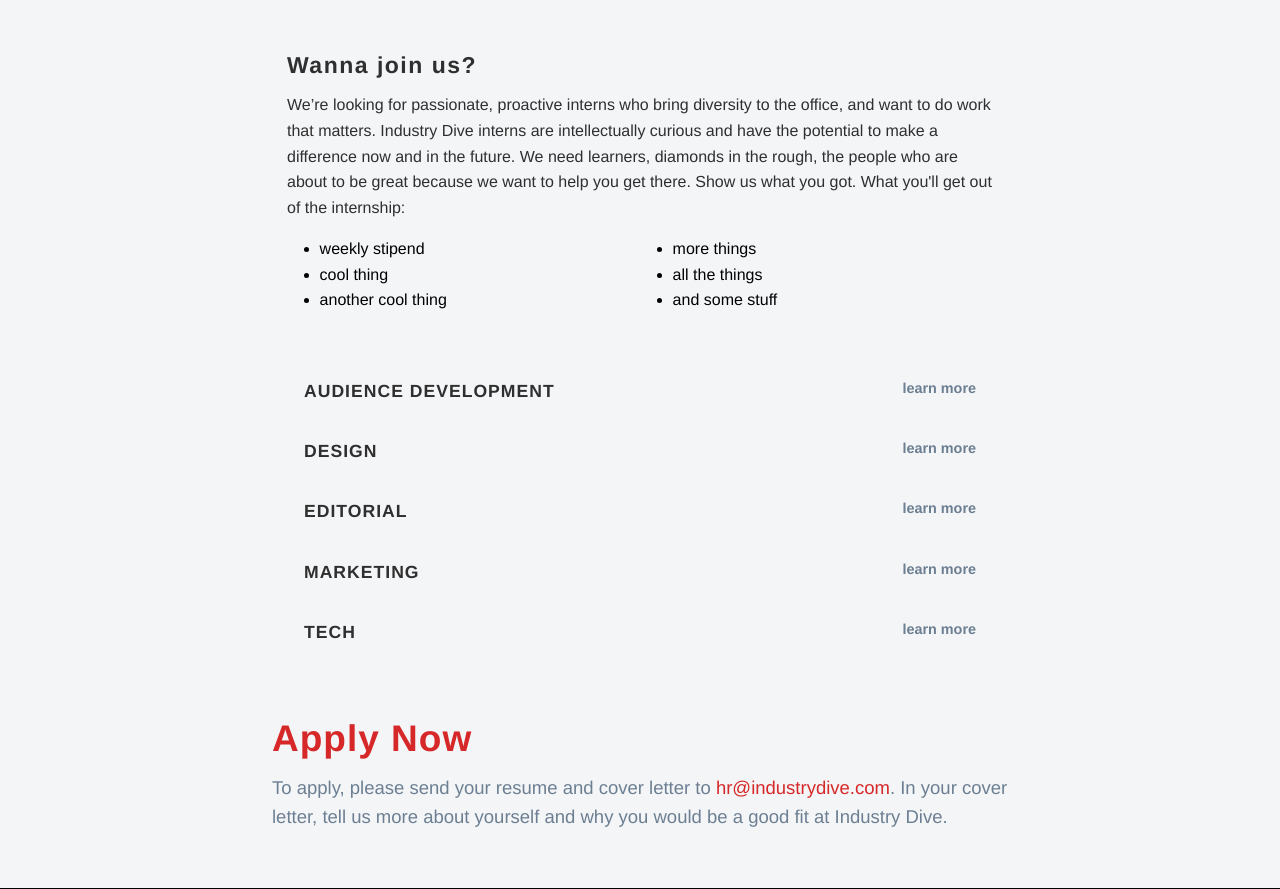
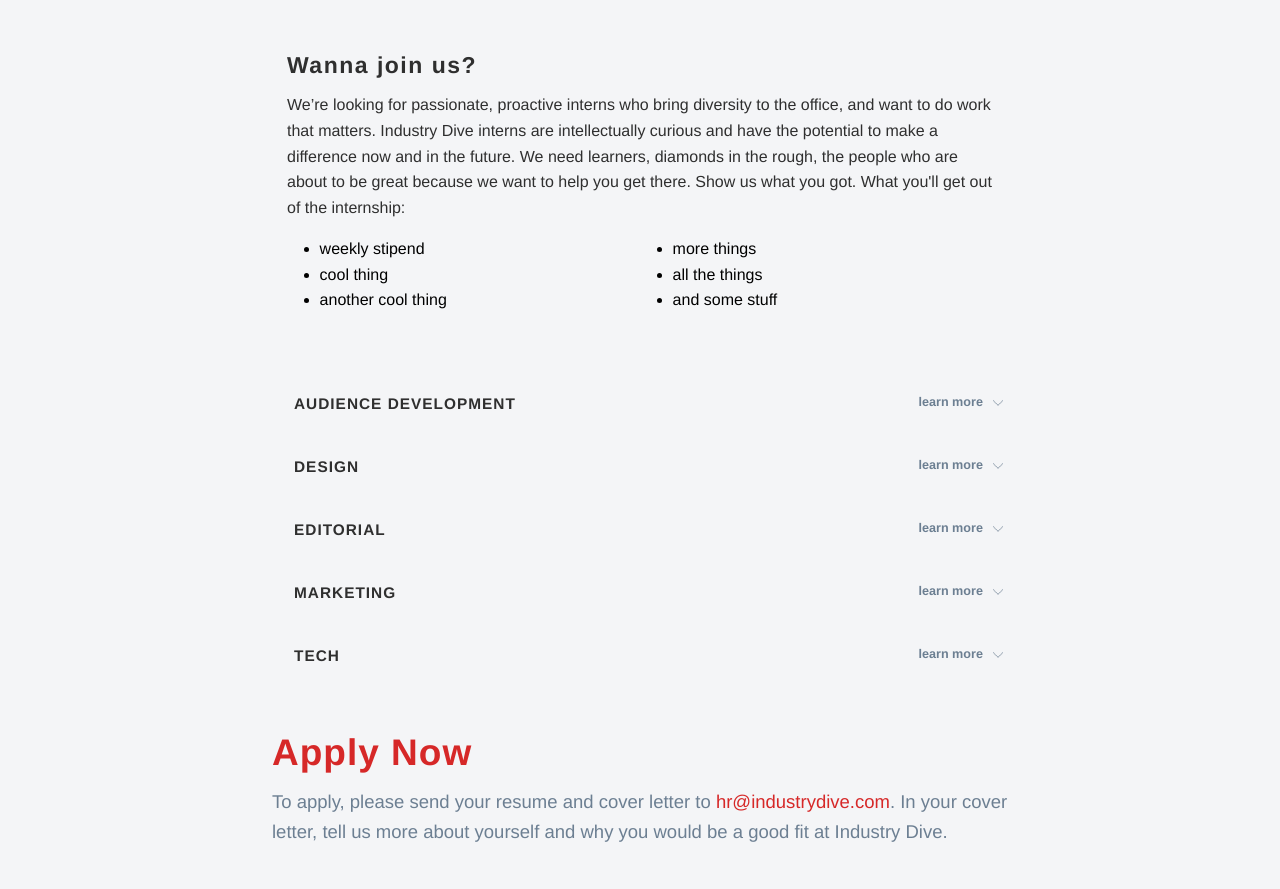
Before and after one commit to maddydeason/ID_intern_program, a plain HTML site: page index.html in a window 1280 px wide. Shown: the part 1861-2750 px from the top of the page. Drawn offline with Linux system fonts and the light colour scheme.

Commit message:
fixed centering on face img, added accordians
to do next: change “learn more” to “close” and arrow to up when
accordion open, auto close open accordion when you click on open another

```diff
--- a/css/style.css
+++ b/css/style.css
@@ -26,12 +26,6 @@ p, h3, h4, h5 {
 
 .internship-specifics {
 	margin-top: 1.5em;
-}
-
-.position-descriptions {}
-
-.position-row {
-	padding-bottom: 2em;
 }
 
 .apply-now {
@@ -84,21 +78,6 @@ ul {
 	margin-top: 1em;
 }
 
-.position {
-	font-size: 1.1em;
-	font-weight: 700;
-	letter-spacing: 1px;
-	text-align: left;
-	text-transform: uppercase;
-}
-
-.learn-more {
-	color: #6c7f92;
-	text-align: right;
-	font-size: .9em;
-	font-weight: 700;
-}
-
 .apply-blurb {
 	color: #6c7f92;
 	font-size: .5em;
@@ -136,3 +115,64 @@ button {
 .quote-photo {
 	margin: 3em 0 1em 0;
 }
+
+.down-arrow {
+	width: 10px;
+}
+
+/* -- ACCORDIAN --*/
+.position {
+	font-size: 1.1em;
+	font-weight: 700;
+	letter-spacing: 1px;
+	float: left;
+	text-transform: uppercase;
+}
+
+.learn-more {
+	color: #6c7f92;
+	float: right;
+	font-size: .9em;
+	font-weight: 700;
+	margin-right: 1em;
+}
+
+.position-descriptions {
+    margin:0 auto;
+    position:relative;
+}
+	.position-descriptions label{
+		cursor: pointer;
+		display: block;
+		overflow:hidden;
+		height: 56px;
+		position:relative;
+		padding-top: 1.1em;
+		padding-left: 1em;
+		-webkit-transition: text-indent 0.2s;
+		width: 100%;
+	}
+		.position-descriptions label:hover {
+			background: #e2e6ea;
+		}
+	.position-descriptions input[type="checkbox"] {
+		display: none;
+	}
+	.position-descriptions .content {
+		display: none;
+		height: 0;
+		margin: 3em 0 2em 0;
+		position: relative;
+		text-align: left;
+	}
+	.position-descriptions input[type="checkbox"]:checked + label > .content {
+		display: block;
+	}
+	.position-descriptions input[type="checkbox"]:checked + label {
+		background: #e2e6ea;
+		display: block;
+		height: 20em;
+		-webkit-transition: height 0.8s;
+		transition: height 0.8s;
+		-webkit-transition-timing-function: cubic-bezier(0.68, -0.55, 0.265, 1.55);
+	}
--- a/index.html
+++ b/index.html
@@ -28,17 +28,23 @@
         <p>Mauris congue massa vitae vulputate pharetra. Cras ligula sem, elementum tincidunt blandit ut, ultrices id est. Suspendisse nec risus nisl. Ut vitae magna sed tortor consectetur vulputate vitae viverra nisi. Nulla et ipsum in nulla sagittis egestas vel eu nunc. </p>
       </div>
       <div class="small-12 medium-4 columns">
+        <div class="text-center">
           <img class="quote-photo" src="img/face.png">
+        </div>
         <p class="quote-text" data-equalizer-watch>"Lorem ipsum dolor sit amet, consectetur adipiscing elit. Fusce vel velit justo."</p>
         <p class="attribution">-Albert Einstein<p>
       </div>
       <div class="small-12 medium-4 columns">
+        <div class="text-center">
           <img class="quote-photo" src="img/face.png">
+        </div>
         <p class="quote-text" data-equalizer-watch>"Aliquam pretium posuere congue. Nunc a fringilla libero."</p>
         <p class="attribution">-Marie Curie</p>
       </div>
       <div class="small-12 medium-4 columns">
+        <div class="text-center">
           <img class="quote-photo" src="img/face.png">
+        </div>
         <p class="quote-text" data-equalizer-watch>"Aenean non aliquam sapien, eget pulvinar dui. Nam vitae sagittis elit. Donec quis commodo nisl."</p>
         <p class="attribution">-Nicola Tesla</p>
       </div>
@@ -70,47 +76,71 @@
     </div>
 
     <div class="row position-descriptions">
-      <div class="row position-row">
-        <div class="small-6 columns">
+      <input id='audience-development' type='checkbox'>
+        <label for='audience-development'>
+          <div class'small-6 columns'>
             <p class="position">audience development</p>
-        </div>
-        <div class="small-6 columns">
-          <p class="learn-more">learn more</p>
-        </div>
-      </div>
-      <div class="row position-row">
-        <div class="small-6 columns">
+          </div><!-- small-6 columns -->
+          <div class'small-6 columns'>
+            <p class="learn-more">learn more &nbsp;&nbsp;<img class="down-arrow" src="img/down.png"></p>
+          </div><!-- small-6 columns -->
+          <div class='content columns'>
+            <p>Auris congue massa vitae vulputate pharetra. Cras ligula sem, elementum tincidunt blandit ut, ultrices id est. Suspendisse nec risus nisl. Ut vitae magna sed tortor consectetur vulputate vitae viverra nisi. Nulla et ipsum in nulla sagittis egestas vel eu nunc.</p>
+          </div><!-- content -->
+        </label>
+
+        <input id='design' type='checkbox'>
+        <label for='design'>
+          <div class'small-6 columns'>
             <p class="position">design</p>
-        </div>
-        <div class="small-6 columns">
-          <p class="learn-more">learn more</p>
-        </div>
-      </div>
-      <div class="row position-row">
-        <div class="small-6 columns">
+          </div><!-- small-6 columns -->
+          <div class'small-6 columns'>
+            <p class="learn-more">learn more &nbsp;&nbsp;<img class="down-arrow" src="img/down.png"></p>
+          </div><!-- small-6 columns -->
+          <div class='content columns'>
+            <p>Auris congue massa vitae vulputate pharetra. Cras ligula sem, elementum tincidunt blandit ut, ultrices id est. Suspendisse nec risus nisl. Ut vitae magna sed tortor consectetur vulputate vitae viverra nisi. Nulla et ipsum in nulla sagittis egestas vel eu nunc.</p>
+          </div><!-- content -->
+        </label>
+
+        <input id='editorial' type='checkbox'>
+        <label for='editorial'>
+          <div class'small-6 columns'>
             <p class="position">editorial</p>
-        </div>
-        <div class="small-6 columns">
-          <p class="learn-more">learn more</p>
-        </div>
-      </div>
-      <div class="row position-row">
-        <div class="small-6 columns">
+          </div><!-- small-6 columns -->
+          <div class'small-6 columns'>
+            <p class="learn-more">learn more &nbsp;&nbsp;<img class="down-arrow" src="img/down.png"></p>
+          </div><!-- small-6 columns -->
+          <div class='content columns'>
+            <p>Auris congue massa vitae vulputate pharetra. Cras ligula sem, elementum tincidunt blandit ut, ultrices id est. Suspendisse nec risus nisl. Ut vitae magna sed tortor consectetur vulputate vitae viverra nisi. Nulla et ipsum in nulla sagittis egestas vel eu nunc.</p>
+          </div><!-- content -->
+        </label>
+
+        <input id='marketing' type='checkbox'>
+        <label for='marketing'>
+          <div class'small-6 columns'>
             <p class="position">marketing</p>
-        </div>
-        <div class="small-6 columns">
-          <p class="learn-more">learn more</p>
-        </div>
-      </div>
-      <div class="row position-row">
-        <div class="small-6 columns">
+          </div><!-- small-6 columns -->
+          <div class'small-6 columns'>
+            <p class="learn-more">learn more &nbsp;&nbsp;<img class="down-arrow" src="img/down.png"></p>
+          </div><!-- small-6 columns -->
+          <div class='content columns'>
+            <p>Auris congue massa vitae vulputate pharetra. Cras ligula sem, elementum tincidunt blandit ut, ultrices id est. Suspendisse nec risus nisl. Ut vitae magna sed tortor consectetur vulputate vitae viverra nisi. Nulla et ipsum in nulla sagittis egestas vel eu nunc.</p>
+          </div><!-- content -->
+        </label>
+
+        <input id='tech' type='checkbox'>
+        <label for='tech'>
+          <div class'small-6 columns'>
             <p class="position">tech</p>
-        </div>
-        <div class="small-6 columns">
-          <p class="learn-more">learn more</p>
-        </div>
-      </div>
-    </div>
+          </div><!-- small-6 columns -->
+          <div class'small-6 columns'>
+            <p class="learn-more">learn more &nbsp;&nbsp;<img class="down-arrow" src="img/down.png"></p>
+          </div><!-- small-6 columns -->
+          <div class='content columns'>
+            <p>Auris congue massa vitae vulputate pharetra. Cras ligula sem, elementum tincidunt blandit ut, ultrices id est. Suspendisse nec risus nisl. Ut vitae magna sed tortor consectetur vulputate vitae viverra nisi. Nulla et ipsum in nulla sagittis egestas vel eu nunc.</p>
+          </div><!-- content -->
+        </label>
+    </div><!-- row position-descriptions -->
 
     <div class="row apply-now">
       <h2>Apply Now<h2>
```
Also changed, not shown: img/down.png (added). Lines whose indentation alone changed are shown as unchanged.
